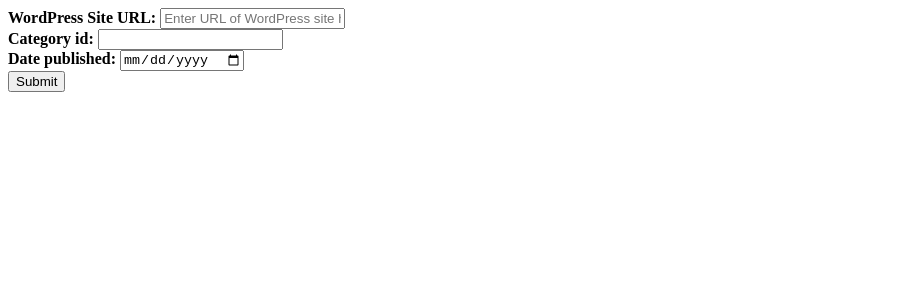
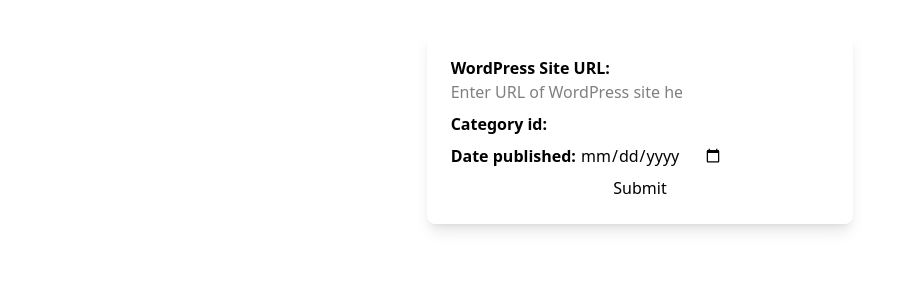
Before and after one commit to Jppat/grab-wp-post, a React (Vite) app: page / in a window 1280 px wide. Shown: the top 300 px of the page, without its empty margins (0-906 px from the left). Built offline with nearby package versions, Linux system fonts and the light colour scheme.

Commit message:
all related tailwin implementation, from import to applying utilities

```diff
--- a/index.html
+++ b/index.html
@@ -5,7 +5,8 @@
     <link rel="icon" type="image/svg+xml" href="/vite.svg" />
     <meta name="viewport" content="width=device-width, initial-scale=1.0" />
     <title>Grab WP Post</title>
-    <link href="https://fonts.googleapis.com/css2?family=Roboto:wght@400;700&display=swap" rel="stylesheet">
+    <link href="https://fonts.googleapis.com/css2?family=Roboto:wght@400;700&display=swap" rel="stylesheet"/>
+    <link rel="stylesheet" href="src/index.css"/>
   </head>
   <body>
     <div id="root"></div>
--- a/package.json
+++ b/package.json
@@ -13,11 +13,13 @@
     "deploy": "gh-pages -d dist"
   },
   "dependencies": {
+    "@tailwindcss/vite": "^4.1.13",
     "axios": "^1.11.0",
     "dompurify": "^3.2.6",
     "react": "^19.1.1",
     "react-dom": "^19.1.1",
     "react-markdown": "^10.1.0",
+    "tailwindcss": "^4.1.13",
     "turndown": "^7.2.1"
   },
   "devDependencies": {
--- a/src/App.jsx
+++ b/src/App.jsx
@@ -31,11 +31,11 @@
   }
 
   return(
-    <li key={post.id} className={isTextCopied ? "copiedText" : "noCopy"} >
+    <li key={post.id} className={`w-3/12 border border-gray-300 p-5 ${isTextCopied ? "bg-red-100" : null}`} >
       <h3>{post.title}</h3>
       <Markdown>{post.excerpt}</Markdown>
       <button onClick={() => copyButton(post.title, post.content, post.link)}>Copy</button>
-      {isTextCopied && <span className="copiedMessage">{showCopyMessage}</span>}
+      {isTextCopied && <span className="text-xs ml-2 text-green-600 font-bold">{showCopyMessage}</span>}
     </li>
   )
 }
@@ -54,7 +54,7 @@
   return (
     <>
       {(posts.length > 0) &&
-      <ul>
+      <ul className = "flex flex-row justify-center flex-wrap gap-5 list-none w-full ps-0">
         {final_post.map(post => (
           <Post post={post} />
         ))}
@@ -67,7 +67,9 @@
 function Form(props){
   return(
     <>
-      <form onSubmit={props.onSubmit}>
+      <form
+        className="flex flex-col justify-self-center gap-2 mt-8 mb-8 w-4/12 p-6 rounded-lg shadow-lg"
+        onSubmit={props.onSubmit}>
         <div>
           <label htmlFor="url"><strong>WordPress Site URL: </strong></label>
           <input type="url" id= "url" name="url" placeholder="Enter URL of WordPress site here" value={props.url} required onChange={e => {
@@ -134,13 +136,13 @@
 
   return (
     <>
-    <main>
-      <Form className="form" onSubmit={handleSubmit}
+    <main className="w-screen" >
+      <Form onSubmit={handleSubmit}
             setUrl={setUrl}
             setCategoryId={setCategoryId}
             setDate={setDate} />
       <section className={"posts"} >
-        {isLoading && <p className="loading">Loading...</p>}
+        {isLoading && <p className="text-center text-lg font-bold text-gray-600 mx-auto">Loading...</p>}
         {message && <Message message={message} />}
         <Posts posts={posts}/>
       </section>
--- a/src/Message.jsx
+++ b/src/Message.jsx
@@ -3,7 +3,7 @@
 function Message ({message}) {
     return (
         <>
-            <p className="error">{message}</p>
+            <p className="text-center text-lg font-bold text-red-700 w-fit border border-red-700 p-2.5 self-center">{message}</p>
         </>
     )
 }
--- /dev/null
+++ b/src/index.css
@@ -0,0 +1 @@
+@import "tailwindcss";
--- a/vite.config.js
+++ b/vite.config.js
@@ -1,8 +1,12 @@
 import { defineConfig } from 'vite'
 import react from '@vitejs/plugin-react'
+import tailwindcss from '@tailwindcss/vite'
 
 // https://vite.dev/config/
 export default defineConfig({
   base: '/grab-wp-post',
-  plugins: [react()],
+  plugins: [
+    tailwindcss(),
+    react()
+  ],
 })
```
Also changed, not shown: 1 other file (tests, documents, lock files or other folders).
